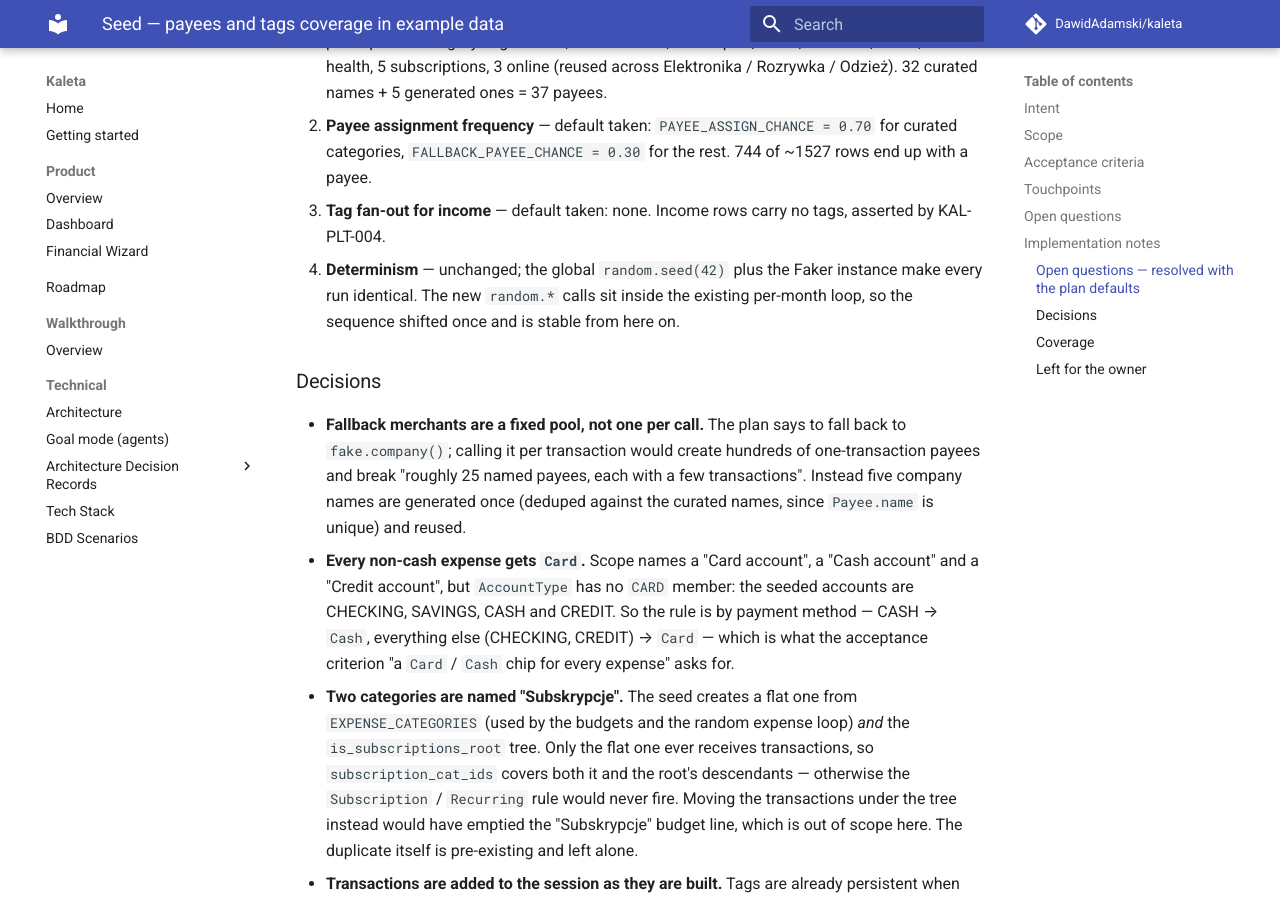
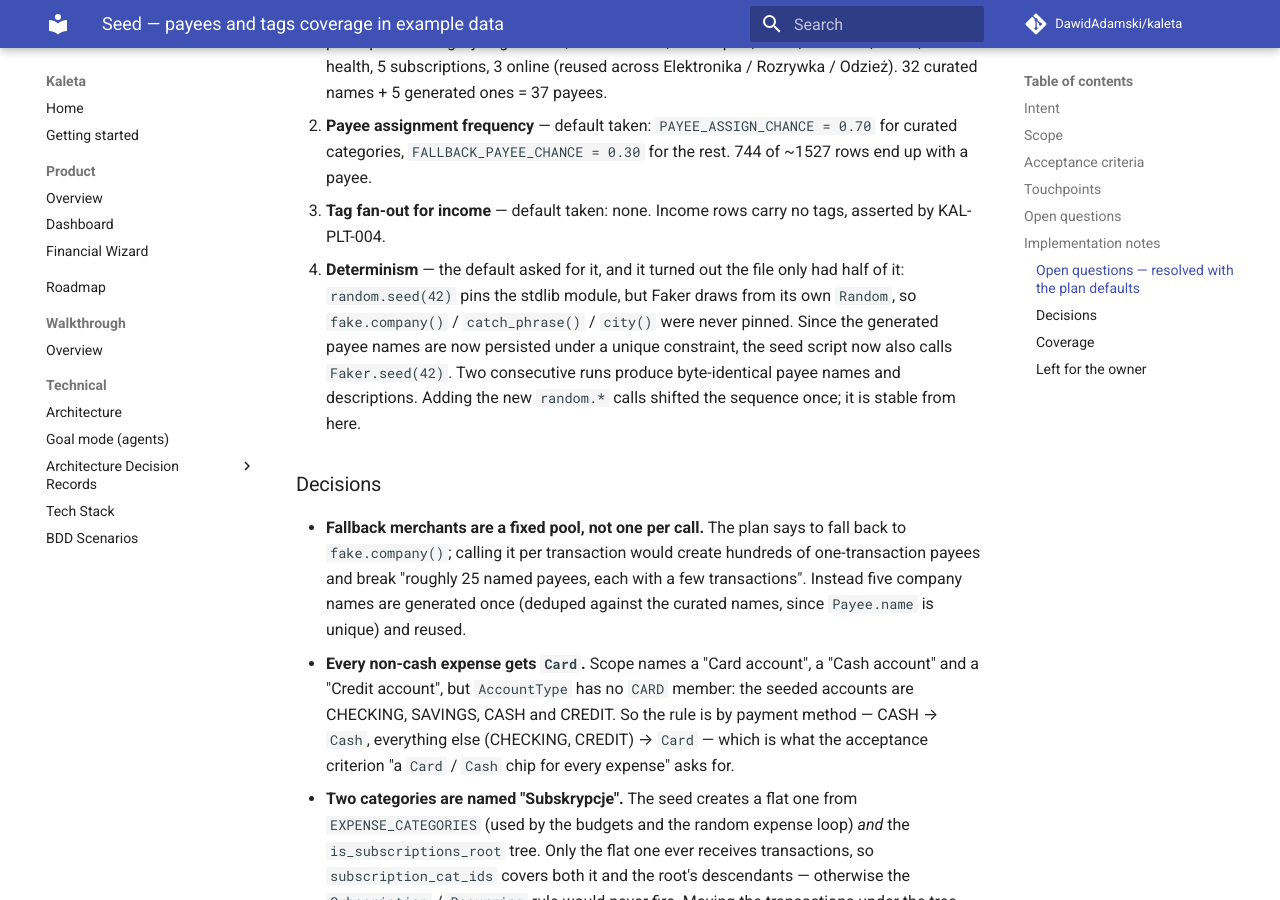
Before and after one commit to DawidAdamski/kaleta, an MkDocs documentation site: the page built from docs/plans/seed-payees-tags-coverage.md, in a window 1280 px wide and 900 px high, scrolled down 2501 px. Built offline with MkDocs 1.6.1 and Material for MkDocs 9.7.7, drawn with Linux system fonts in a browser that asks for light colours; comment, search, counter and statistics services are not loaded.

Commit message:
fix(seed): pin Faker's generator so demo data is reproducible
random.seed(42) only pins the stdlib module; Faker draws from its own
Random instance, so the generated payee names — persisted under a
unique constraint — differed between runs.

Co-Authored-By: Claude Opus 5 (1M context) <noreply@anthropic.com>

```diff
--- a/docs/plans/seed-payees-tags-coverage.md
+++ b/docs/plans/seed-payees-tags-coverage.md
@@ -121,10 +121,14 @@ Out of scope:
    the rest. 744 of ~1527 rows end up with a payee.
 3. **Tag fan-out for income** — default taken: none. Income rows carry
    no tags, asserted by KAL-PLT-004.
-4. **Determinism** — unchanged; the global `random.seed(42)` plus the
-   Faker instance make every run identical. The new `random.*` calls sit
-   inside the existing per-month loop, so the sequence shifted once and
-   is stable from here on.
+4. **Determinism** — the default asked for it, and it turned out the
+   file only had half of it: `random.seed(42)` pins the stdlib module,
+   but Faker draws from its own `Random`, so `fake.company()` /
+   `catch_phrase()` / `city()` were never pinned. Since the generated
+   payee names are now persisted under a unique constraint, the seed
+   script now also calls `Faker.seed(42)`. Two consecutive runs produce
+   byte-identical payee names and descriptions. Adding the new
+   `random.*` calls shifted the sequence once; it is stable from here.
 
 ### Decisions
 
```
Also changed, not shown: 1 other file.
